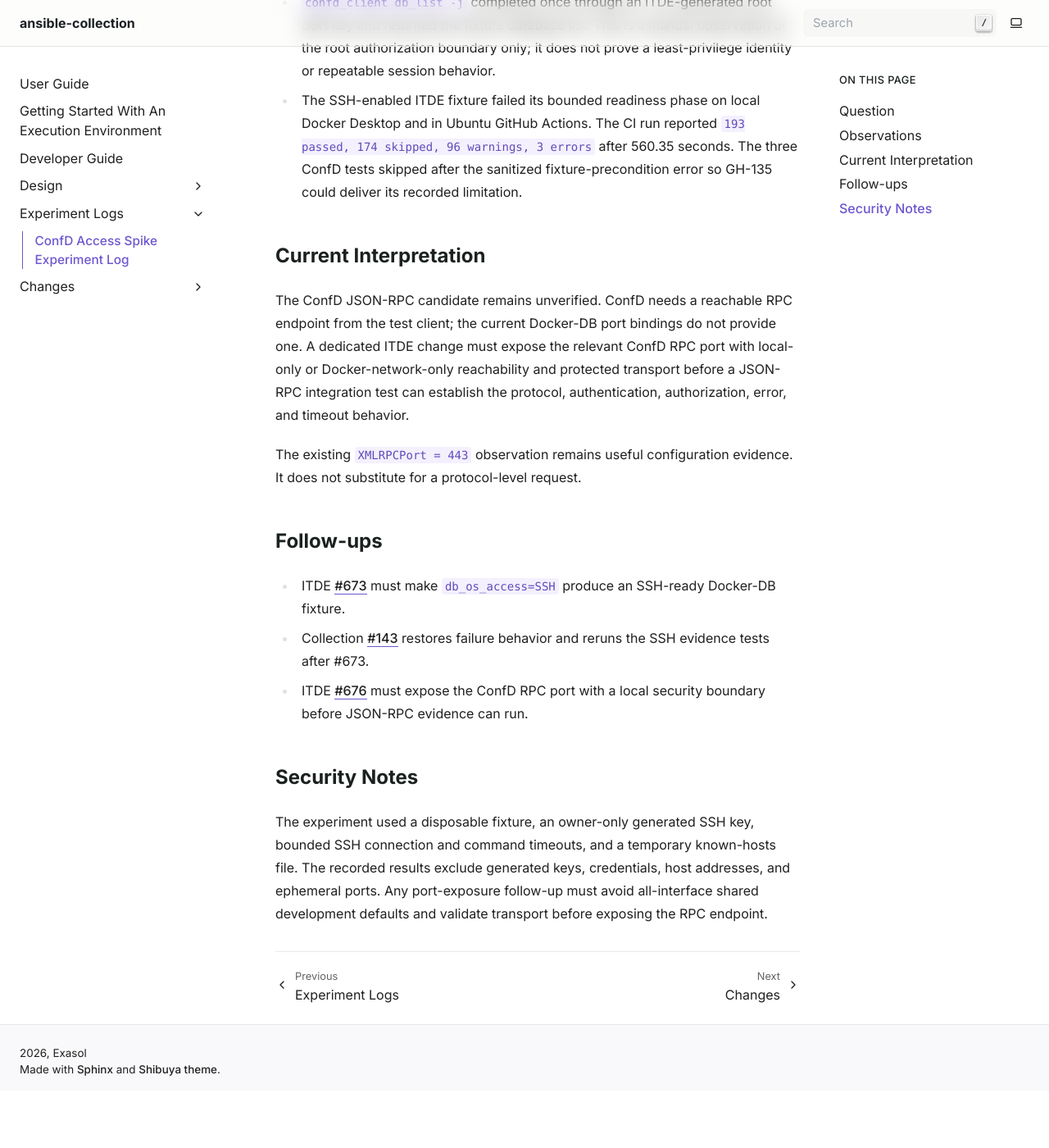
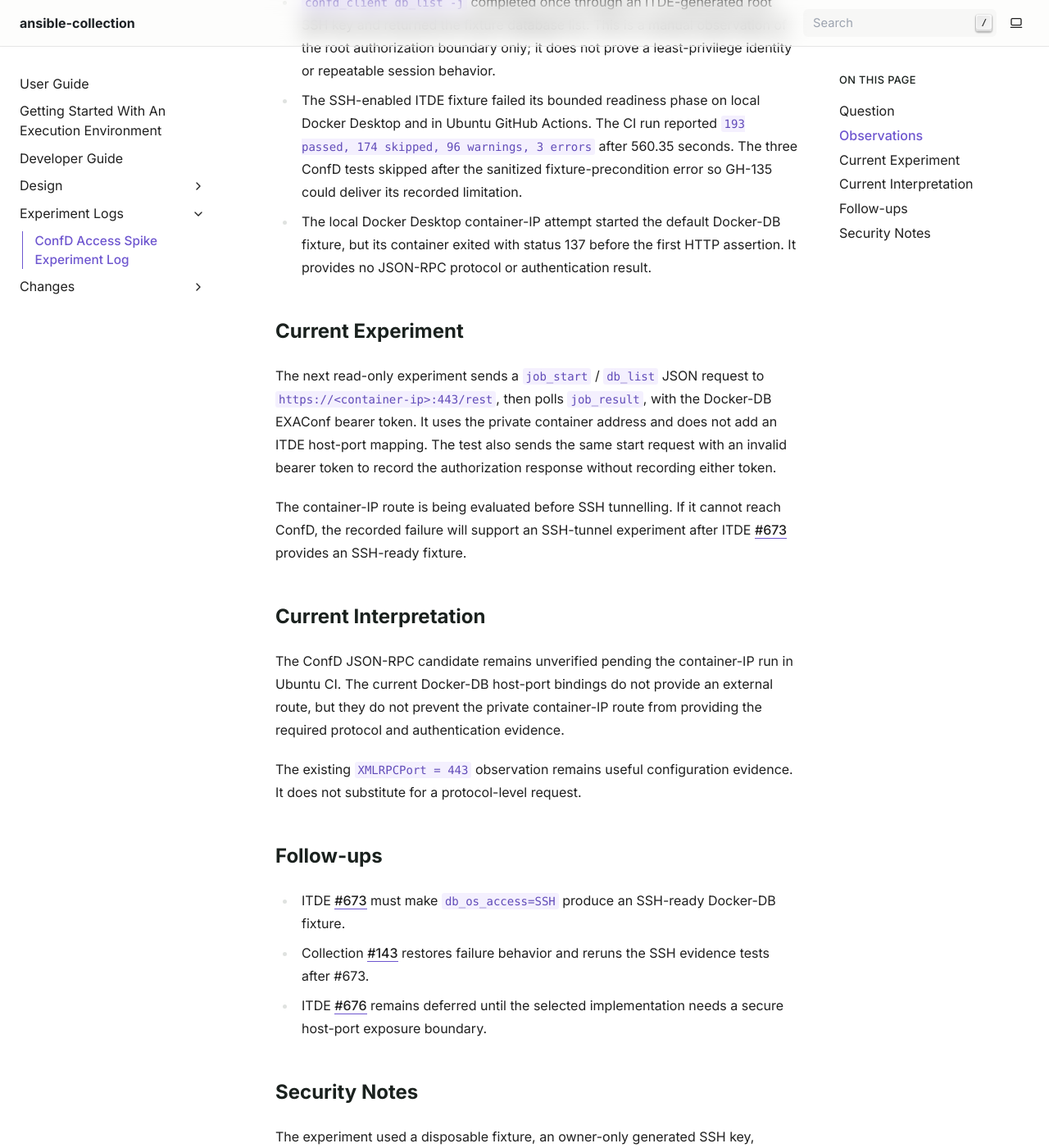
Before and after one commit to exasol/ansible-collection, a Sphinx documentation site: the page built from doc/experiments/confd_access_spike_log.md, in a window 1280 px wide and 1400 px high, scrolled down 772 px. Shown: the whole window at 82% size. Built offline with Sphinx 7.4.7, drawn with Linux system fonts in a browser that asks for light colours; before the commit the page ends 2102 px from its top, so only the background shows below that.

Commit message:
#135 Added container-IP ConfD JSON-RPC evidence
- Container-IP JSON-RPC experiment implemented with the actual ConfD flow: authenticated job_start for db_list, followed by job_result polling.
- Added an invalid-bearer-token test that checks secret-safe authorization failure.
- No ITDE port mapping or SSH fixture is required by these tests.
- Documentation records container IP as the first route and defers #676.

```diff
--- a/doc/experiments/confd_access_spike_log.md
+++ b/doc/experiments/confd_access_spike_log.md
@@ -27,15 +27,30 @@ environment changes are required?
   passed, 174 skipped, 96 warnings, 3 errors` after 560.35 seconds. The three
   ConfD tests skipped after the sanitized fixture-precondition error so GH-135
   could deliver its recorded limitation.
+* The local Docker Desktop container-IP attempt started the default Docker-DB
+  fixture, but its container exited with status 137 before the first HTTP
+  assertion. It provides no JSON-RPC protocol or authentication result.
+
+## Current Experiment
+
+The next read-only experiment sends a `job_start` / `db_list` JSON request to
+`https://<container-ip>:443/rest`, then polls `job_result`, with the Docker-DB
+EXAConf bearer token. It uses the private container address and does not add an
+ITDE host-port mapping. The test also sends the same start request with an
+invalid bearer token to record the authorization response without recording
+either token.
+
+The container-IP route is being evaluated before SSH tunnelling. If it cannot
+reach ConfD, the recorded failure will support an SSH-tunnel experiment after
+ITDE [#673](https://github.com/exasol/integration-test-docker-environment/issues/673)
+provides an SSH-ready fixture.
 
 ## Current Interpretation
 
-The ConfD JSON-RPC candidate remains unverified. ConfD needs a reachable RPC
-endpoint from the test client; the current Docker-DB port bindings do not
-provide one. A dedicated ITDE change must expose the relevant ConfD RPC port
-with local-only or Docker-network-only reachability and protected transport
-before a JSON-RPC integration test can establish the protocol, authentication,
-authorization, error, and timeout behavior.
+The ConfD JSON-RPC candidate remains unverified pending the container-IP run
+in Ubuntu CI. The current Docker-DB host-port bindings do not provide an
+external route, but they do not prevent the private container-IP route from
+providing the required protocol and authentication evidence.
 
 The existing `XMLRPCPort = 443` observation remains useful configuration
 evidence. It does not substitute for a protocol-level request.
@@ -47,8 +62,8 @@ evidence. It does not substitute for a protocol-level request.
 * Collection [#143](https://github.com/exasol/ansible-collection/issues/143)
   restores failure behavior and reruns the SSH evidence tests after #673.
 * ITDE [#676](https://github.com/exasol/integration-test-docker-environment/issues/676)
-  must expose the ConfD RPC port with a local security boundary before
-  JSON-RPC evidence can run.
+  remains deferred until the selected implementation needs a secure host-port
+  exposure boundary.
 
 ## Security Notes
 
--- a/noxfile.py
+++ b/noxfile.py
@@ -189,6 +189,7 @@ def _prepare_openfasttrace_input(tmp_path: Path) -> Path:
             ".nox",
             ".venv",
             ".pytest_cache",
+            ".html-documentation",
             "__pycache__",
             "*.pyc",
         ),
```
Also changed, not shown: doc/changesets/135-compare-confd-json-rpc-and-confd-client-over-ssh.md (+14 -9 lines), doc/design/confd_access_spike_evaluation.md (+16 -2 lines), 1 other file.
